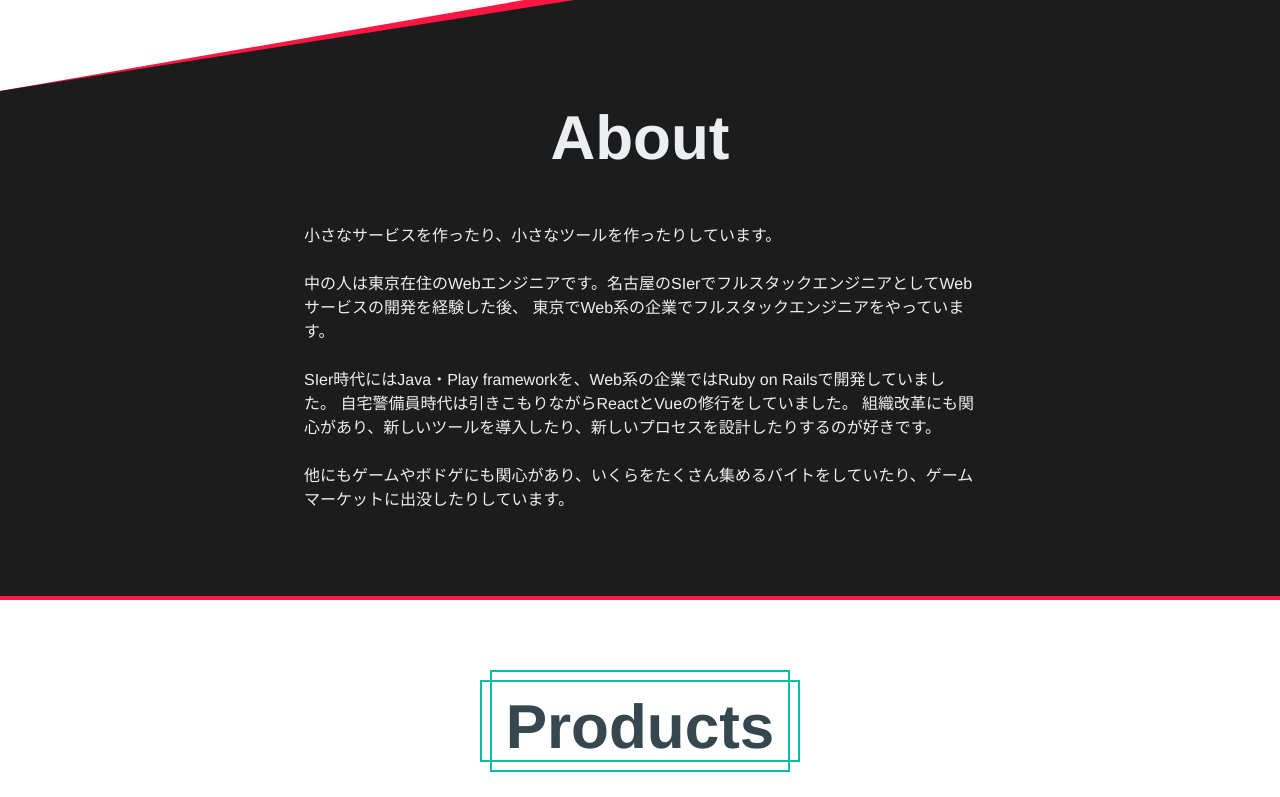
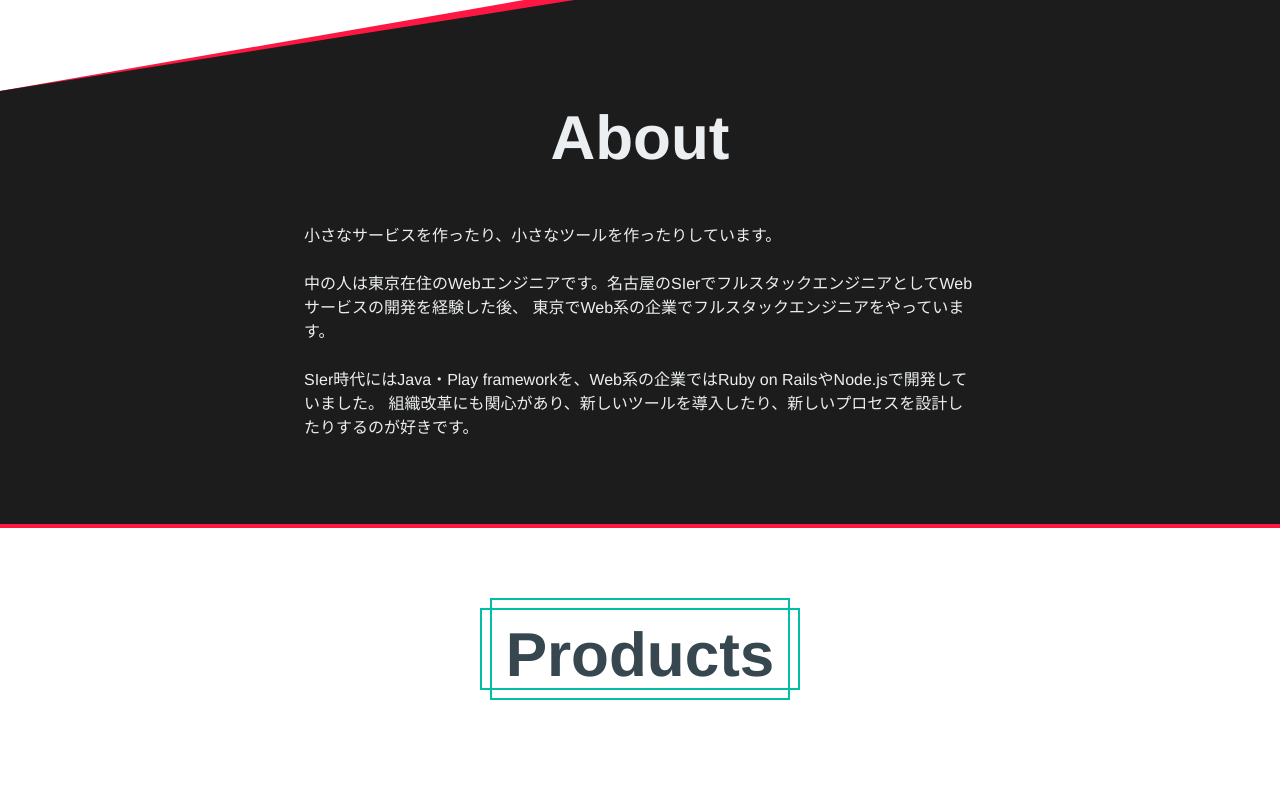
Before and after one commit to rhythm191/website, a Next.js app: page / in a window 1280 px wide. Shown: the part 535-1332 px from the top of the page. Built offline with nearby package versions, Linux system fonts and the light colour scheme.

Commit message:
feat: update text and package.json

```diff
--- a/next.config.js
+++ b/next.config.js
@@ -1,5 +1,5 @@
 module.exports = {
-  exportTrailingSlash: true,
+  trailingSlash: true,
   exportPathMap: function () {
     return {
       "/": { page: "/" },
--- a/package.json
+++ b/package.json
@@ -1,5 +1,5 @@
 {
-  "name": "website",
+  "name": "rhyztech_website",
   "version": "1.0.0",
   "description": "rhyztech website",
   "private": true,
--- a/pages/index.jsx
+++ b/pages/index.jsx
@@ -22,12 +22,8 @@ export default function Index() {
               東京でWeb系の企業でフルスタックエンジニアをやっています。
             </p>
             <p>
-              SIer時代にはJava・Play frameworkを、Web系の企業ではRuby on Railsで開発していました。
-              自宅警備員時代は引きこもりながらReactとVueの修行をしていました。
+              SIer時代にはJava・Play frameworkを、Web系の企業ではRuby on RailsやNode.jsで開発していました。
               組織改革にも関心があり、新しいツールを導入したり、新しいプロセスを設計したりするのが好きです。
-            </p>
-            <p>
-              他にもゲームやボドゲにも関心があり、いくらをたくさん集めるバイトをしていたり、ゲームマーケットに出没したりしています。
             </p>
           </div>
         </div>
```
Also changed, not shown: 2 other files (tests, documents, lock files or other folders).
